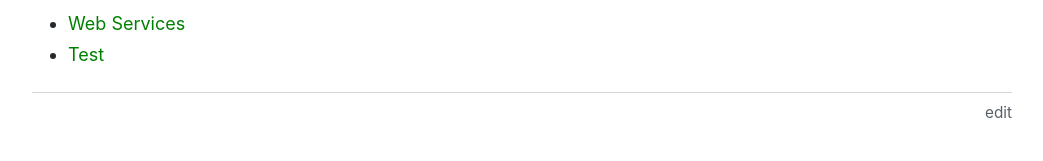
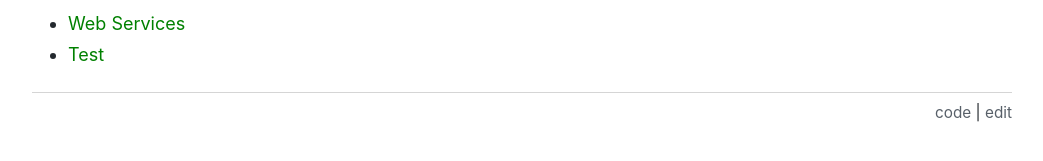
Before and after one commit to olexsyn/ITNote, a Jekyll site: the page built from README.md, in a window 1280 px wide. Shown: the part 399-560 px from the top of the page, without its empty margins (118-1161 px from the left). Built offline with Jekyll 4.4.1, drawn with Linux system fonts in a browser that asks for light colours; our own code applies the rules of GitHub Pages for plain Markdown files.

Commit message:
Update edit.html

```diff
--- a/_includes/edit.html
+++ b/_includes/edit.html
@@ -1,2 +1,5 @@
 <hr style="margin: 24px 0 5px;" />
-<p class="text-right"><small><a href="https://github.com/olexsyn/e-note/blob/master{{ page.url }}README.md" target="_blank" class="text-gray">edit</a></small></p>
+<p class="text-right"><small>
+  <a href="https://github.com/olexsyn/e-note/blob/master{{ page.url }}README.md" target="_blank" class="text-gray">code</a> |
+  <a href="https://github.com/olexsyn/e-note/edit/master{{ page.url }}README.md" target="_blank" class="text-gray">edit</a>
+</small></p>
```
